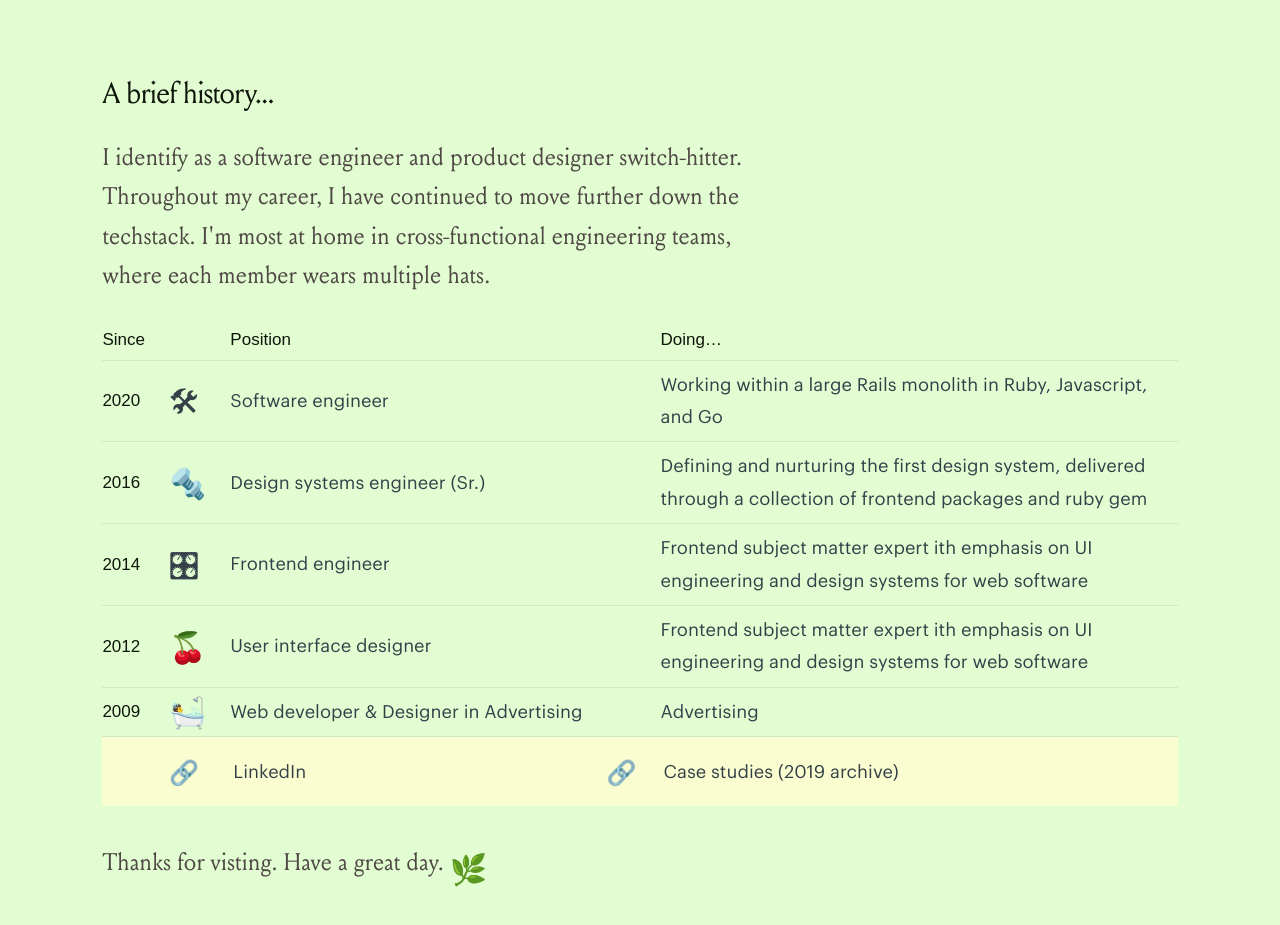
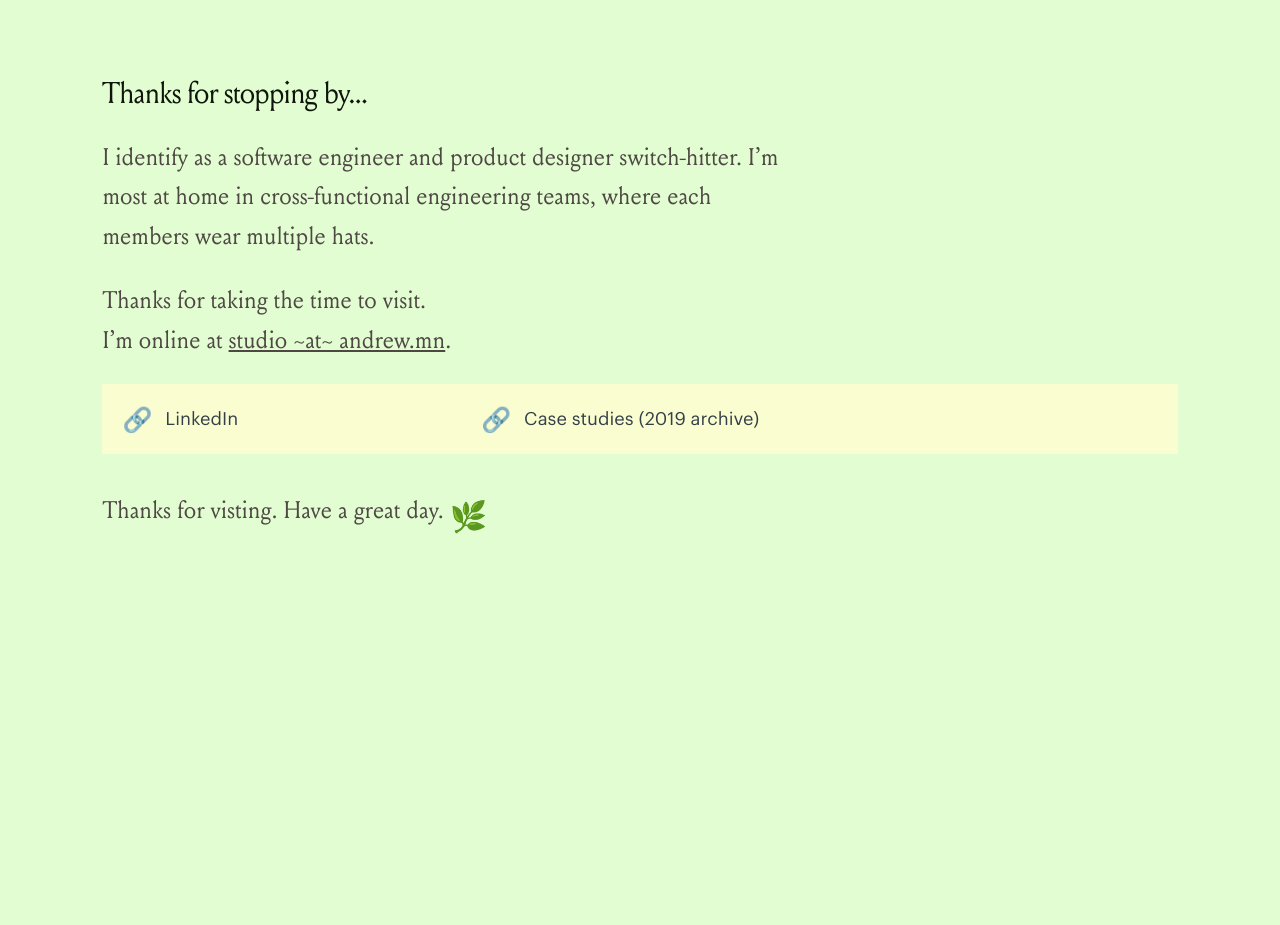
Before and after one commit to AndrwM/souci.studio, a React (Create React App) app: page /#/ in a window 1280 px wide. Shown: the part 1380-2305 px from the top of the page. After the commit the page ends 2074 px from the top, so only its background shows below. Built offline with nearby package versions, Linux system fonts and the light colour scheme; a web font is replaced by a local one.

Commit message:
[Deploy] adding some final touches to work from adjustments from 2022

```diff
--- a/src/assets/stylesheets/components/_c.emoji.scss
+++ b/src/assets/stylesheets/components/_c.emoji.scss
@@ -24,5 +24,6 @@
 
   &--small {
     font-size: 24px;
+    margin: 0 10px 0 20px;
   }
 }
--- a/src/assets/stylesheets/main.scss
+++ b/src/assets/stylesheets/main.scss
@@ -49,6 +49,10 @@ img {
   box-sizing: border-box;
   display: inherit;
   width: 100%;
+}
+
+u {
+  white-space: nowrap;
 }
 
 ::selection {
--- a/src/pages/ComingSoon.js
+++ b/src/pages/ComingSoon.js
@@ -38,14 +38,17 @@ const Intro = () => (<>
     />
   </div>
   <div className="c-wrapper u-padding-top-large">
-    <Text type="title" modifier="medium" className="u-margin-top">A brief history&hellip;</Text>
+    <Text type="title" modifier="medium" className="u-margin-top">Thanks for stopping by&hellip;</Text>
     <Text type="paragraph">
       I identify as a software engineer and product designer switch&#8209;hitter.
-      Throughout my career, I have continued to move further down the techstack.
-      I'm most at home in cross&#8209;functional engineering teams, where each member wears multiple hats.
+      I’m most at home in cross&#8209;functional engineering teams, where each members wear multiple hats.
+    </Text>
+    <Text type="paragraph">
+      Thanks for taking the time to visit.<br/>
+      I’m online at <u>studio ~at~ andrew.mn</u>.
     </Text>
     <HtmlReveal tag="table" className="u-margin-bottom">
-      <thead>
+      {/* <thead>
         <tr>
           <th scope="col">Since</th>
           <th scope="col">&nbsp;</th>
@@ -90,17 +93,16 @@ const Intro = () => (<>
           <td />
           <td>Advertising</td>
         </tr>
-      </tbody>
+      </tbody> */}
       <tfoot>
         <tr>
-          <th scope="row"></th>
-          <td><span className="c-emoji c-emoji--small">🔗</span></td>
+          {/* <td></td> */}
           <td>
-            <a href="https://2019.andrew.mn/#/case-studies" rel="noopener noreferrer nofollow" target="_blank" className="c-link">LinkedIn</a>
+            <span className="c-emoji c-emoji--small">🔗</span><a href="https://www.linkedin.com/in/andrewmcintee/" rel="noopener noreferrer nofollow" target="_blank" className="c-link">LinkedIn</a>
           </td>
-          <td><span className="c-emoji c-emoji--small">🔗</span></td>
+          {/* <td></td> */}
           <td>
-            <a href="https://2019.andrew.mn/#/case-studies" rel="noopener noreferrer nofollow" target="_blank" className="c-link">Case studies (2019 archive)</a>
+            <span className="c-emoji c-emoji--small">🔗</span><a href="https://2019.andrew.mn/#/case-studies" rel="noopener noreferrer nofollow" target="_blank" className="c-link">Case studies (2019 archive)</a>
           </td>
         </tr>
       </tfoot>
```
